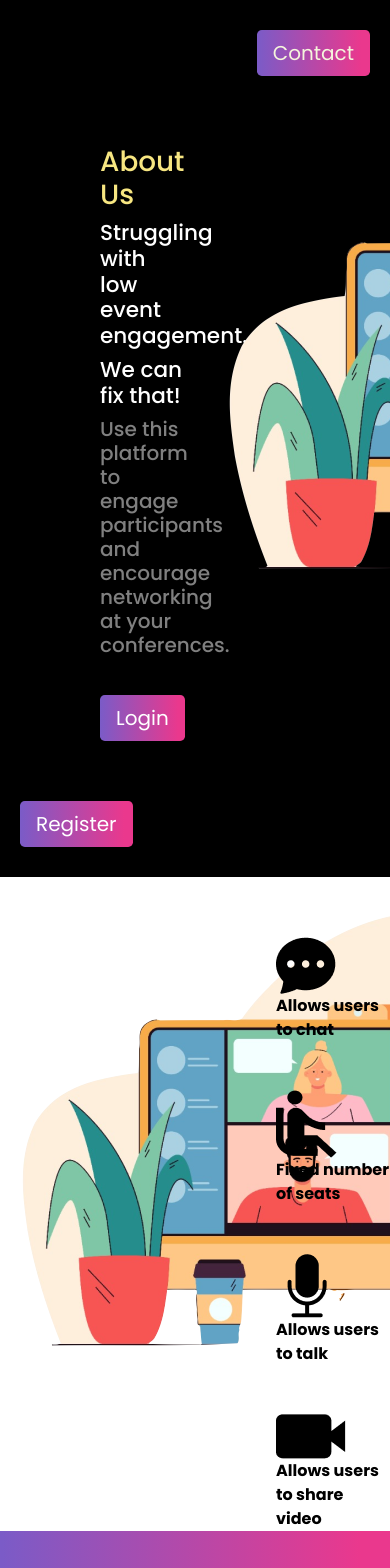
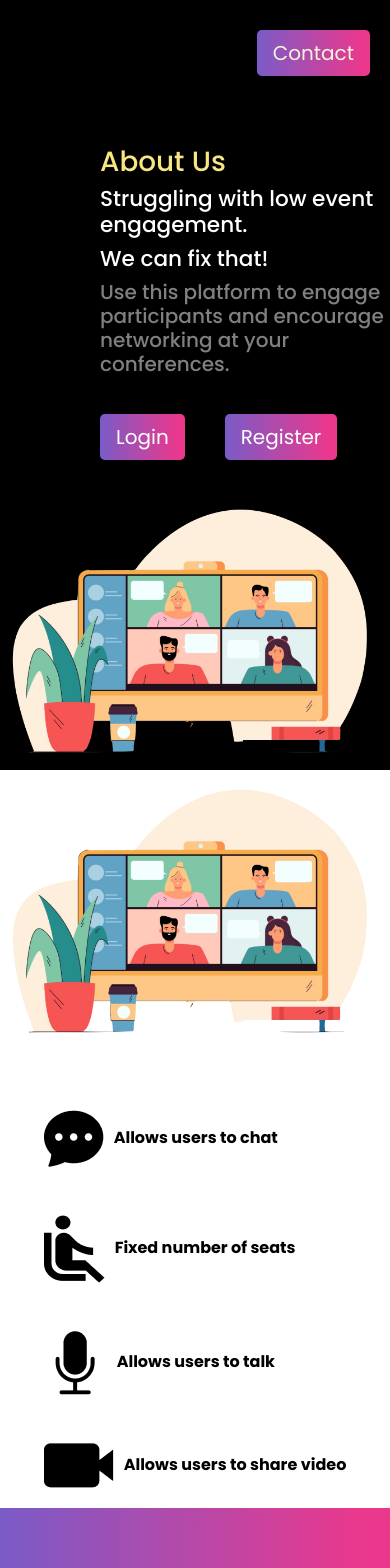
Before and after one commit to Kajal-7/SE_Project, a React (Create React App) app in the folder meetapp/: page / in a window 390 px wide. Shown: the top 1568 px of the page. Built offline with nearby package versions, Linux system fonts and the light colour scheme; no server answers.

Commit message:
GetStarted page made responsive

```diff
--- a/meetapp/src/containers/footer.js
+++ b/meetapp/src/containers/footer.js
@@ -1,5 +1,5 @@
 import React from 'react'
-import Footer from '../components/footer'
+import Footer from '../components/Footer'
 import Icon from '../components/icons'
 
 export function FooterContainer() {
--- a/meetapp/src/pages/GetStarted.js
+++ b/meetapp/src/pages/GetStarted.js
@@ -33,7 +33,7 @@ function GetStarted() {
           </div>
         </div>
         <div className="row">
-          <div className="col-6 p2">
+          <div className="col-lg-6 col-md-12 col-sm-12 p2">
             <div style={{ marginLeft: "100px", marginTop: "25px" }}>
               <h1 style={{ color: "#f7e681" }}>About Us</h1>
               <h4>Struggling with low event engagement. </h4>
@@ -72,16 +72,16 @@ function GetStarted() {
               </button>
             </Link>
           </div>
-          <div className="col-6" >
-            <img src={getstarted} alt="get started image"></img>
+          <div className="col-lg-6 col-md-12 col-sm-12 "  style={{display: "flex", justifyContent: "center"}}>
+            <img src={getstarted} alt="get started image" id="Img"></img>
           </div>
         </div>
-      <div style={{backgroundColor: "white"}}>
+      <div style={{backgroundColor: "white", paddingBottom: "20px"}}>
                 <div className="row">
-                  <div className="col-8">
-                  <img src={getstarted} alt="dashboard image"></img>
-                  </div>
-                  <div className="col-4">
+                <div className="col-lg-8 col-md-12 col-sm-12 "  style={{display: "flex", justifyContent: "center"}}>
+            <img src={getstarted} alt="dashboard image" id="Img"></img>
+          </div>
+                  <div className="col-lg-4 col-md-12 col-sm-12 " id="features" style={{display: "flex", justifyContent: "center"}}>
                   <div style={{paddingTop: "60px"}}>
                   <img src={chatImg} alt="chatimage" style={{marginRight: "10px"}}></img>
                   <span style={{fontWeight: "bold",color: "black"}}>Allows users to chat</span>
--- a/meetapp/src/styles/GetStarted.css
+++ b/meetapp/src/styles/GetStarted.css
@@ -23,11 +23,6 @@
       height: 500px;
       background-color: beige;
   }
-
-  /* h1 {
-    margin-left: 100px;
-  }
-   */
   .flow-btns{
     margin: 30px 30px;
     color: rgb(205, 205, 28);
@@ -47,7 +42,9 @@
     margin-left: 100px;
   }
 
-
+  #Img{
+    max-width: 100%;
+  }
   #footer{
 
     margin-top:3rem;
```
